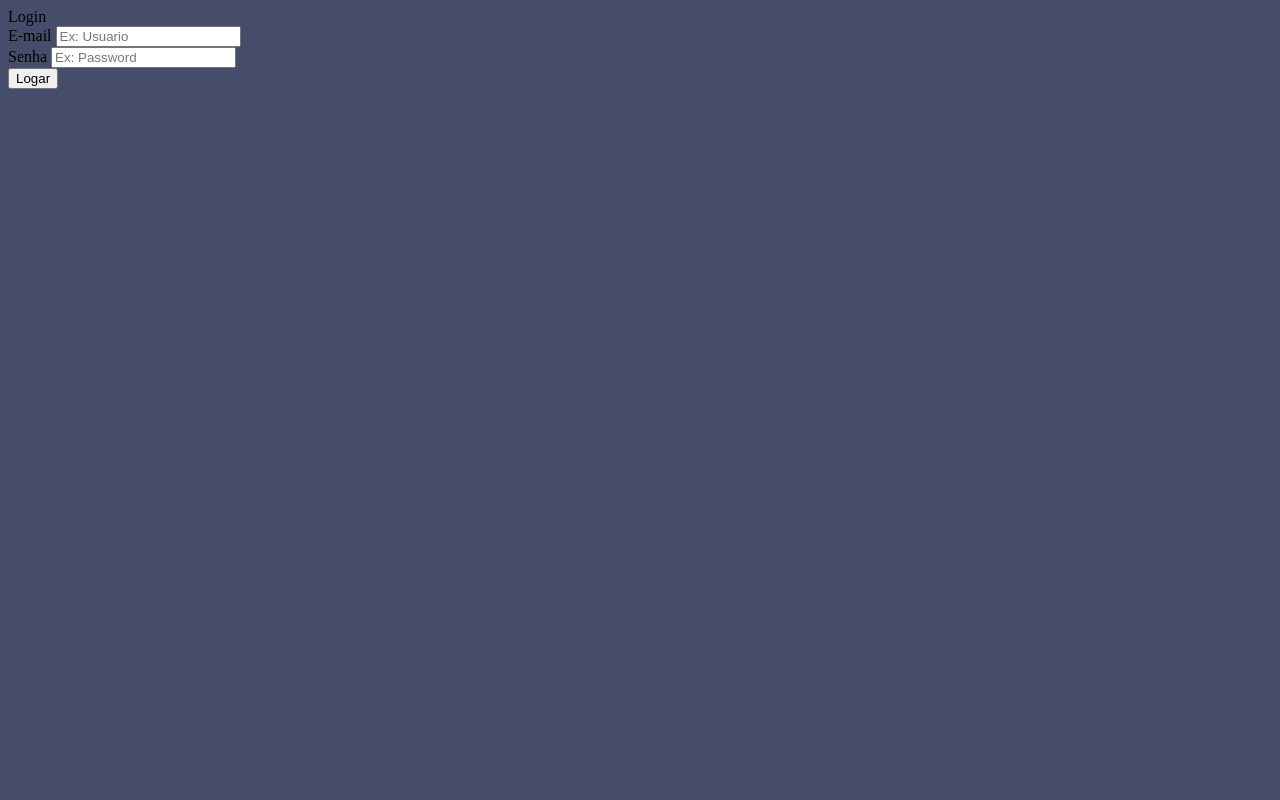
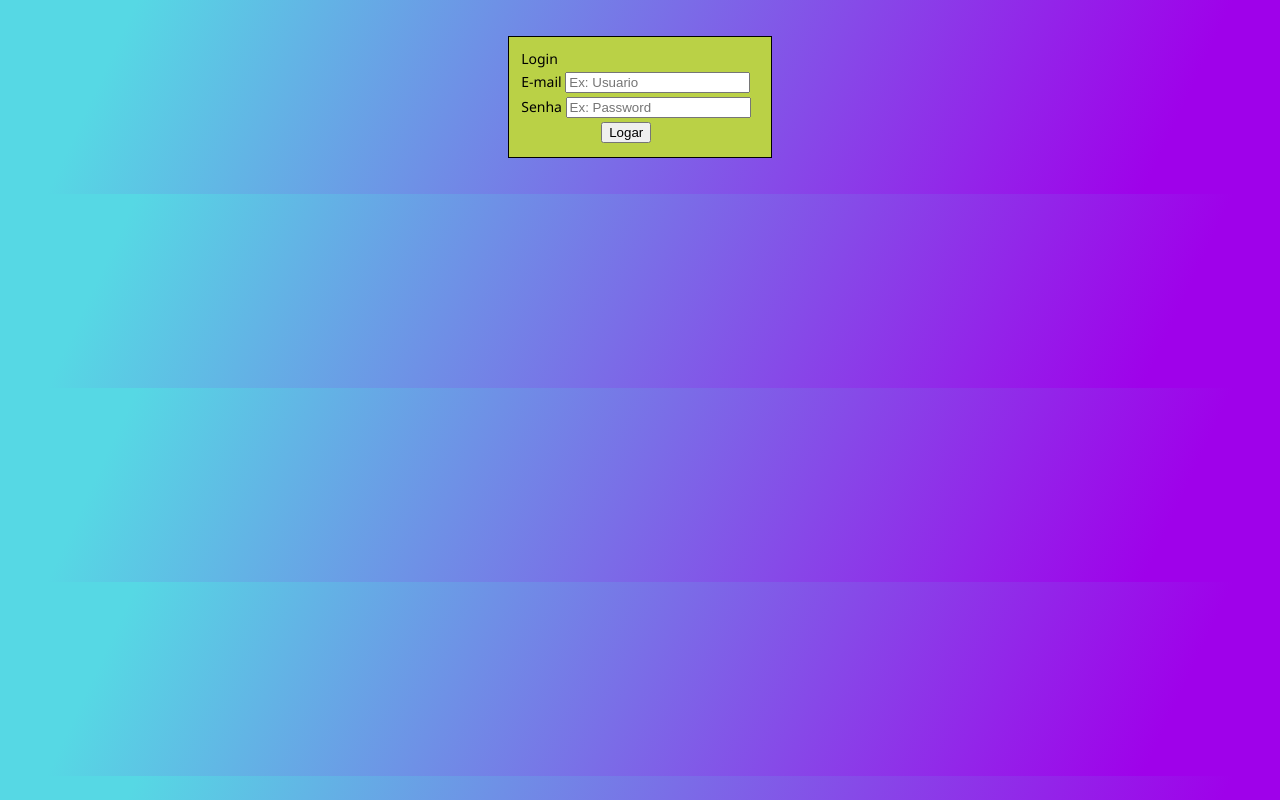
Before and after one commit to emanueleborges/eldorado, a plain HTML site: page index.html in a window 1280 px wide. Drawn offline with Linux system fonts and the light colour scheme.

Commit message:
aula de css

```diff
--- a/index.html
+++ b/index.html
@@ -5,14 +5,15 @@
     <meta http-equiv='X-UA-Compatible' content='IE=edge'>
     <title>Instituto Eldorado - Meu Sonho</title>
     <meta name='viewport' content='width=device-width, initial-scale=1'>
+    <link rel='stylesheet' href='style.css'/>
 </head>
 <body>
     <div class="container">
         <div class="row">
             <div class="panel panel-default">
                 <div class="col-lg-12">
-                    <form class="card" method="post" action="dashboard.html">
-                        <div class="form-group">
+                    <form class="col-sm-12" method="post" action="dashboard.html">
+                        <div class="form-group col-md-12">
                             Login
                         </div>
                         <div>
@@ -24,7 +25,7 @@
                             <input id="login" name="login" required="required" type="password" placeholder="Ex: Password"/>
                         </div>
                         <div>
-                        <input type="submit" value="Logar" />
+                            <button type="submit" > Logar</button>
                         </div>
                     </form>
                 </div>
@@ -39,7 +40,31 @@
 body {
     align-content: center;
     align-items: center;
-    background-color: #454d6b;
+    background: linear-gradient(115deg, #56d8e4 10%, #9f01ea 90%);
+    padding: 20px 20px;
+}
+form {
+    float: center;
+    width: 20%;
+    margin: 0 auto;
+    background:#bad146;
+    font-size: 14px;
+    font-family: 'Segoe UI', Tahoma, Geneva, Verdana, sans-serif;
+    padding: 10px 10px 10px 10px;
+    height: 100px;
+    border: 1px solid;
+
+}
+div {
+    margin: 0 auto;
+    padding: 2px 2px;
+
+}
+button {
+    float: center;
+    align-self: center;
+    margin-left: center;
+    margin-left: 80px;
 }
 
 </style>
```
